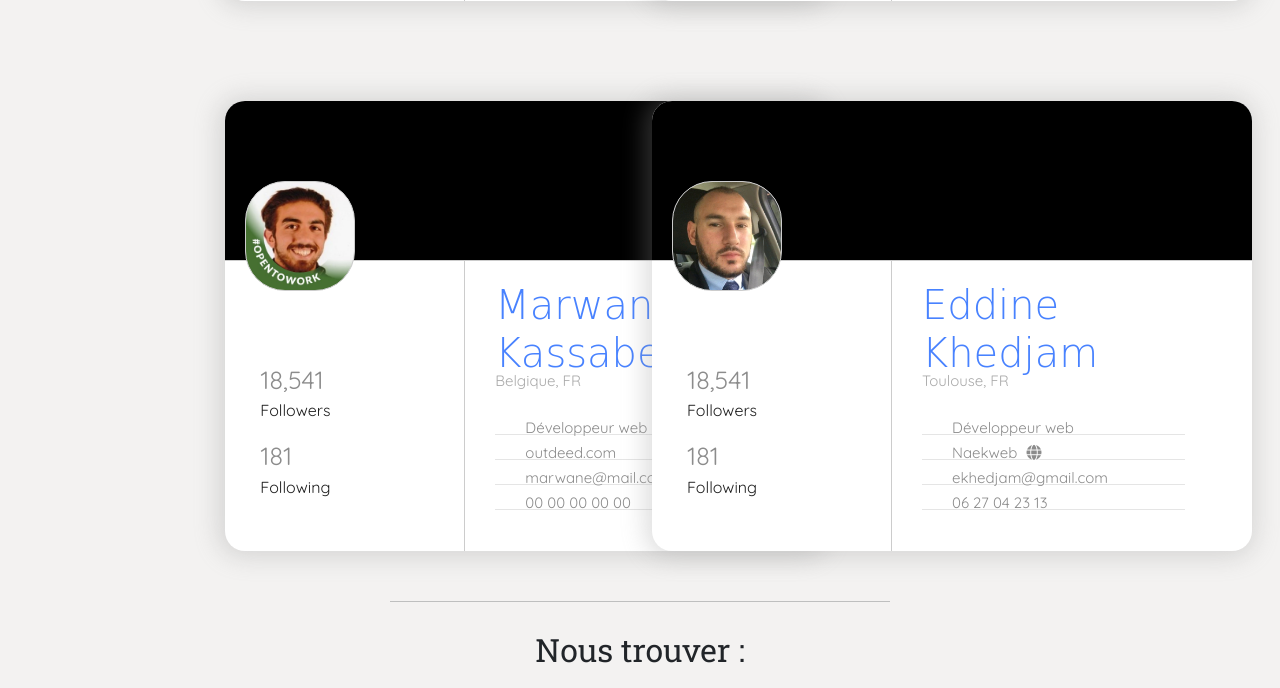
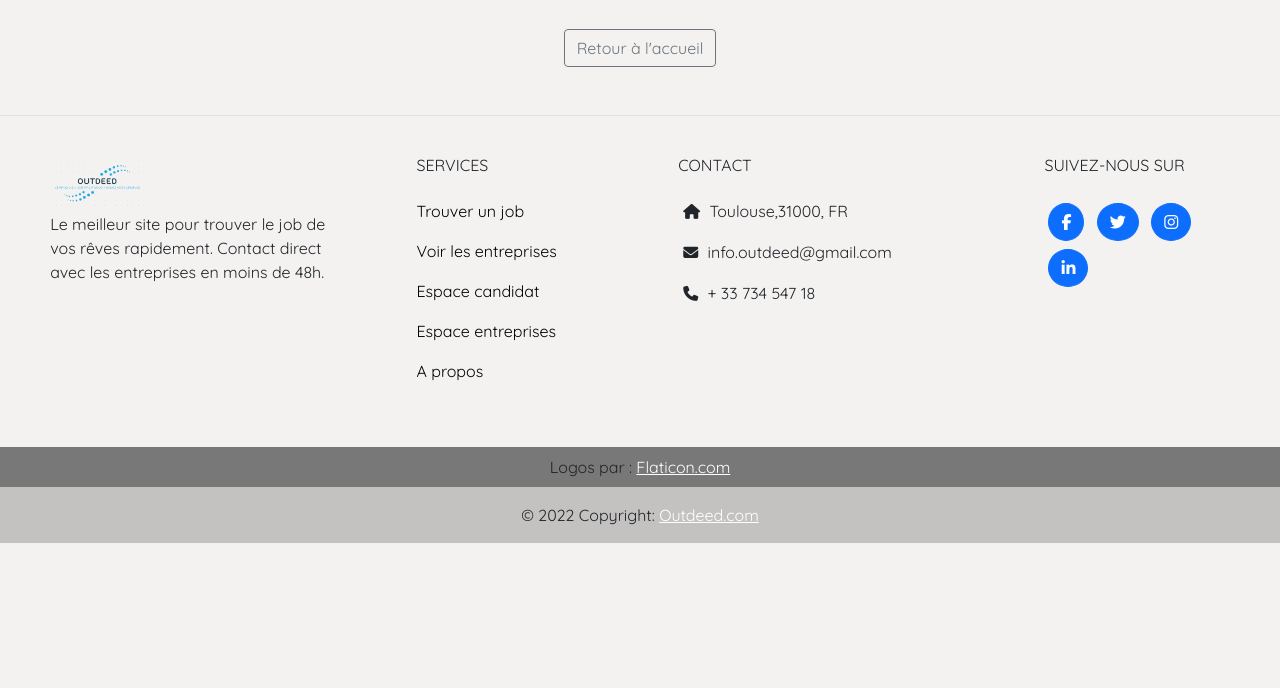
Before and after one commit to MKassabeh/Outdeed, a Symfony app: template templates/about/index.html.twig in a window 1280 px wide. Shown: the part 1049-1737 px from the top of the page. After the commit the page ends 1592 px from the top, so only its background shows below. Run offline with Twig, Linux system fonts and the light colour scheme; the template is opened without the code that fills it, so the values that code supplies are empty; some libraries are stand-ins or nearby versions; some web fonts are replaced.

Commit message:
about view changes

```diff
--- a/templates/about/index.html.twig
+++ b/templates/about/index.html.twig
@@ -13,16 +13,15 @@
         </div>
     </div>
 </div>
-
-<hr width="500" style="margin : 0 auto !important;">
-
+<!--
+<hr width="500" style="margin : 0 auto !important;"> -->
+<!--
 <div class="container pt-2">
     <h1 class=" text-center"> Notre équipe :</h1>
-</div>
-<div class="container-fluid">
-    <div class="row justify-content-center">
-        <div class="col-2"></div>
-        <div class="col-4">
+</div> -->
+<!-- <div class="container">
+    <div class="row d-flex justify-content-center flex-column flex-md-row">
+        <div class="col-12 col-lg-6">
             <div class="portfoliocard">
                 <div class="coverphoto">
                 </div>
@@ -57,7 +56,7 @@
                 </div>
             </div>
         </div>
-        <div class="col-4">
+        <div class="col-12 col-lg-6">
             <div class="portfoliocard">
                 <div class="coverphoto"></div>
                 <div class="profile_picture2"></div>
@@ -84,14 +83,7 @@
                 </div>
             </div>
         </div>
-        <div class="col-2"></div>
-    </div>
-</div>
-<div class="container-fluid">
-    <div class="row justify-content-center">
-        <div class="col-2">
-        </div>
-        <div class="col-4">
+        <div class="col-12 col-lg-6">
             <div class="portfoliocard">
                 <div class="coverphoto"></div>
                 <div class="profile_picture3"></div>
@@ -118,7 +110,7 @@
                 </div>
             </div>
         </div>
-        <div class="col-4">
+        <div class="col-12 col-lg-6">
             <div class="portfoliocard">
                 <div class="coverphoto"></div>
                 <div class="profile_picture4"></div>
@@ -146,10 +138,8 @@
                 </div>
             </div>
         </div>
-        <div class="col-2">
-        </div>
     </div>
-</div>
+</div>   -->
 
 <hr width="500" style="margin : 0 auto !important;">
 
```
Also changed, not shown: templates/job/view.html.twig (+5 -5 lines).
